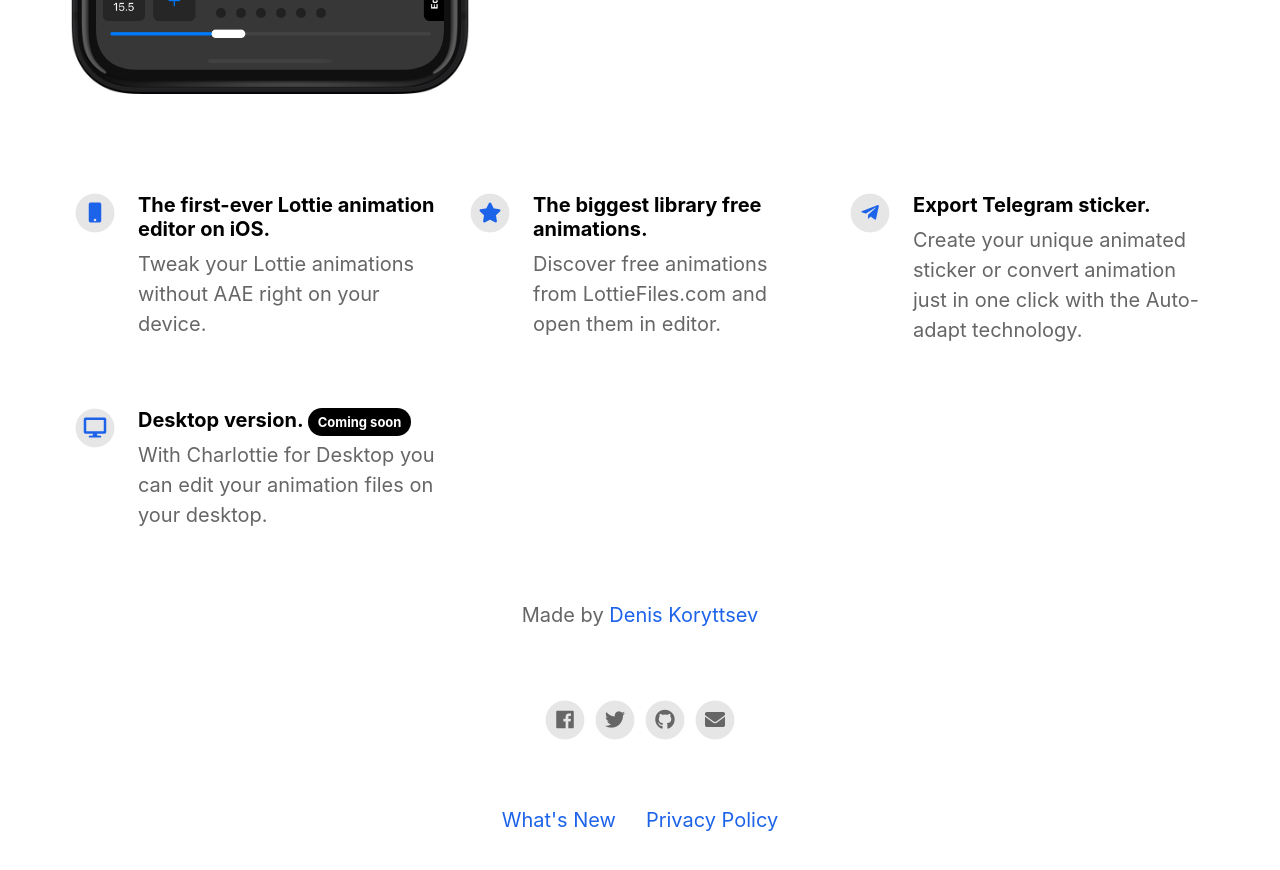
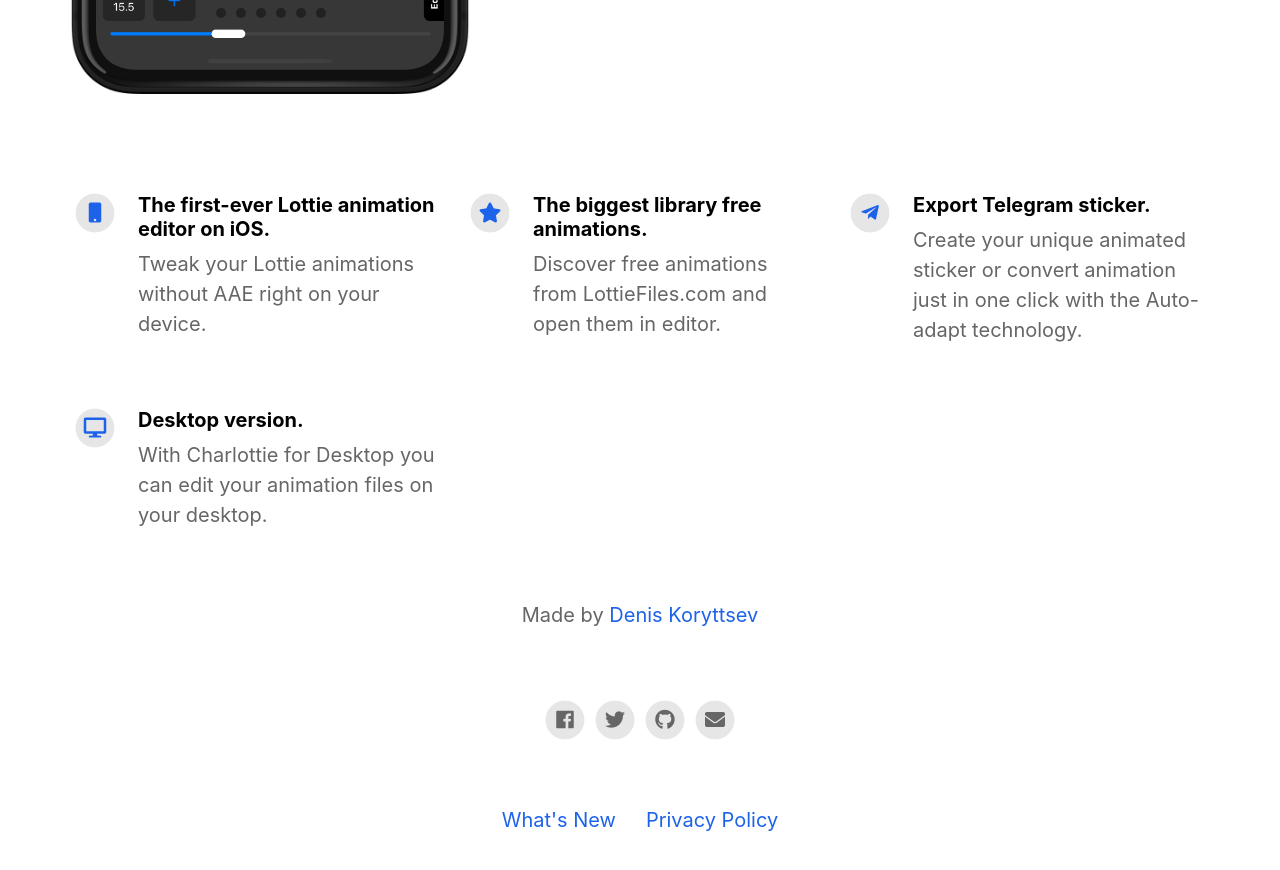
Before and after one commit to k-o-d-e-n/charlottie-page, a Jekyll site: the page built from index.html, in a window 1280 px wide and 900 px high, scrolled down 891 px. Shown: the top 870 px of the window. Built offline with Jekyll 4.4.1, drawn with Linux system fonts in a browser that asks for light colours; nearby versions of some CDN libraries.

Commit message:
Released macOS version.

```diff
--- a/_config.yml
+++ b/_config.yml
@@ -50,7 +50,7 @@
     fontawesome_style_prefix              : fab
 
   - title                                 : Desktop version.
-    badge                                 : Coming soon
+#    badge                                 : Coming soon
     description                           : With Charlottie for Desktop you can edit your animation files on your desktop.
     fontawesome_icon_name                 : desktop
 
```
Also changed, not shown: README.md, assets/squircle.svg (deleted), assets/squircle120.svg (deleted).
